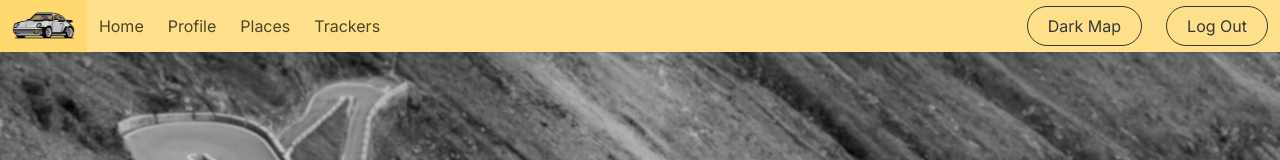
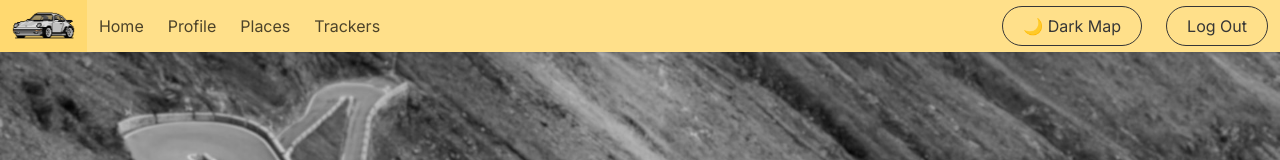
Before and after one commit to didactor91/TorToise-GPS, a React (Vite) app in the folder track-app/: page / in a window 1280 px wide. Shown: the top 160 px of the page. Built offline with nearby package versions, Linux system fonts and the light colour scheme; no server answers; sample sign-in values are in the browser's storage.

Commit message:
feat: toggle dark/light map label in navbar button

```diff
--- a/track-app/src/components/App.tsx
+++ b/track-app/src/components/App.tsx
@@ -72,6 +72,7 @@ function App() {
           onTrackings={handleTrackings}
           onLogout={handleLogout}
           onDarkMode={handleDarkMode}
+          darkmode={darkmode}
         />
       )}
       <ToastContainer />
--- a/track-app/src/components/Navbar/index.tsx
+++ b/track-app/src/components/Navbar/index.tsx
@@ -9,9 +9,10 @@ interface NavbarProps {
   onTrackings: () => void
   onLogout: () => void
   onDarkMode: () => void
+  darkmode: boolean
 }
 
-function Navbar({ onHome, onProfile, onPlaces, onTrackings, onLogout, onDarkMode }: NavbarProps) {
+function Navbar({ onHome, onProfile, onPlaces, onTrackings, onLogout, onDarkMode, darkmode }: NavbarProps) {
   const [menuOpen, setMenuOpen] = useState<boolean>(false)
 
   const toggle = () => setMenuOpen(prev => !prev)
@@ -44,7 +45,7 @@ function Navbar({ onHome, onProfile, onPlaces, onTrackings, onLogout, onDarkMode
         <div className="navbar-end">
           <div className="navbar-item">
             <a className="button is-dark is-outlined is-rounded" onClick={() => { onDarkMode(); close() }}>
-              <span>Dark Map</span>
+              <span>{darkmode ? '☀️ Light Map' : '🌙 Dark Map'}</span>
             </a>
           </div>
           <div className="navbar-item">
```
